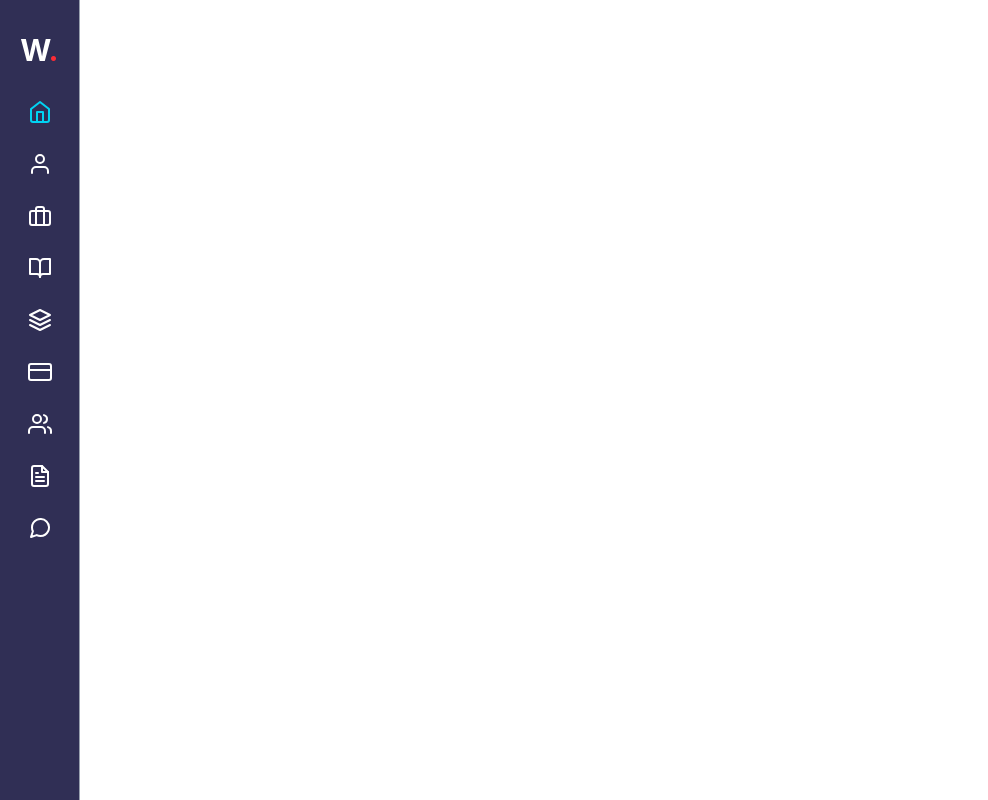
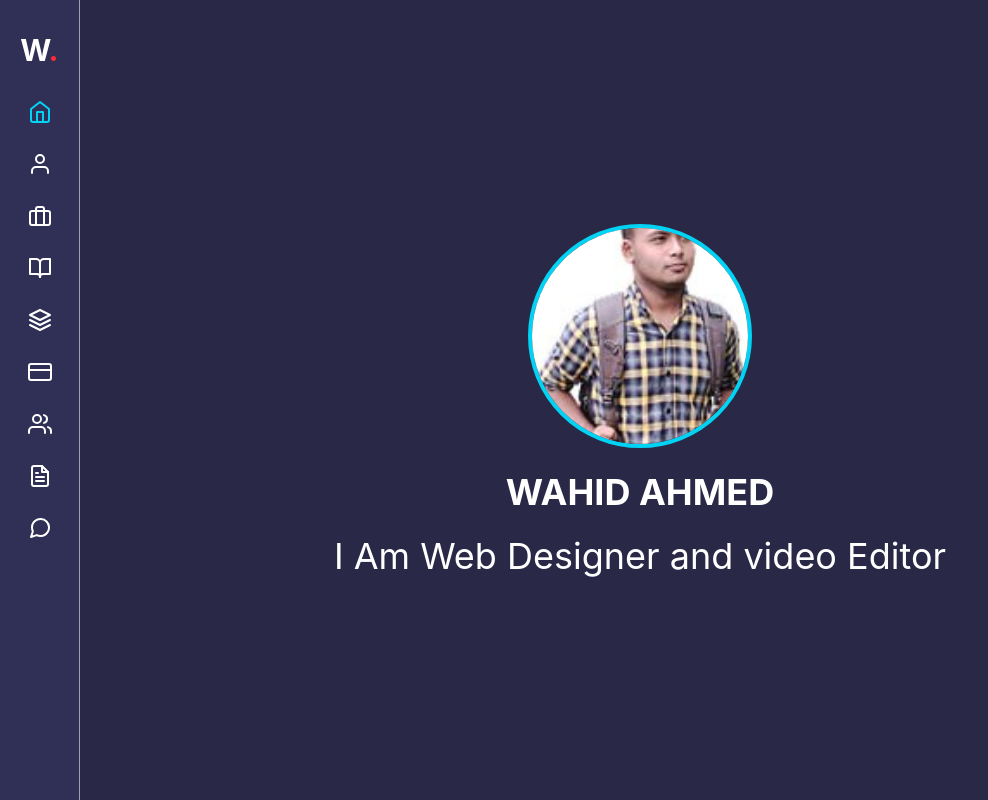
Before and after one commit to ahebabshamilbaryaw-tech/myTravelinprogramming, a React (Vite) app in the folder Wahid-protofolio/: page / in a window 1280 px wide. Shown: the whole page, without its empty margins (0-988 px from the left). Built offline with nearby package versions, Linux system fonts and the light colour scheme.

Commit message:
feat: build portfolio hero profile section

```diff
--- a/Wahid-protofolio/src/App.jsx
+++ b/Wahid-protofolio/src/App.jsx
@@ -1,9 +1,11 @@
-import SideBar from "./component/SideBar";
+import SideBar from "./Component/SideBar";
+import Hero from "./Component/Hero";
 
 function App() {
   return (
     <div>
       <SideBar />
+      <Hero />
     </div>
   )
 }
--- /dev/null
+++ b/Wahid-protofolio/src/Component/Hero.jsx
@@ -0,0 +1,25 @@
+
+import profileImage from "../assets/images/Wahid-profile.jpg";
+
+function Hero() {
+  return (
+    <section className="min-h-screen flex items-center justify-center bg-[#292846]">
+      <div className="flex flex-col items-center">
+        <div className="w-56 h-56 rounded-full border-4 border-cyan-400 overflow-hidden bg-green-500">
+          <img
+            src={profileImage}
+            alt="Wahid Ahmed"
+            className="w-full h-full object-cover"
+          />
+        </div>
+        <h1 className="mt-6 text-4xl font-bold text-white">
+          WAHID AHMED
+        </h1>
+        <p className="mt-6 text-4xl  text-white">I Am Web Designer and video Editor</p>
+
+      </div>
+    </section>
+  );
+}
+
+export default Hero;
```
Also changed, not shown: Wahid-protofolio/src/assets/images/Wahid-profile.jpg (added).
